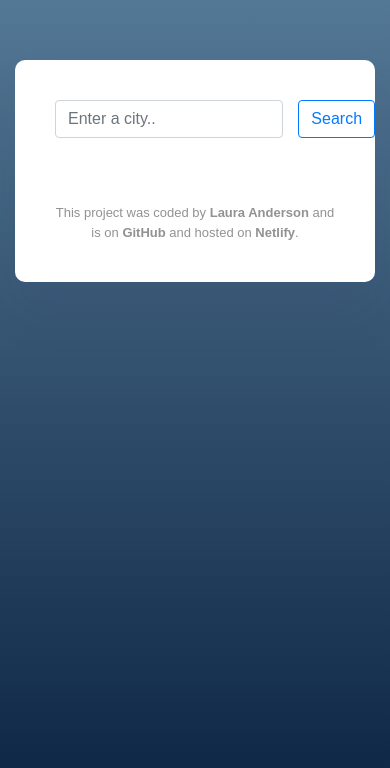
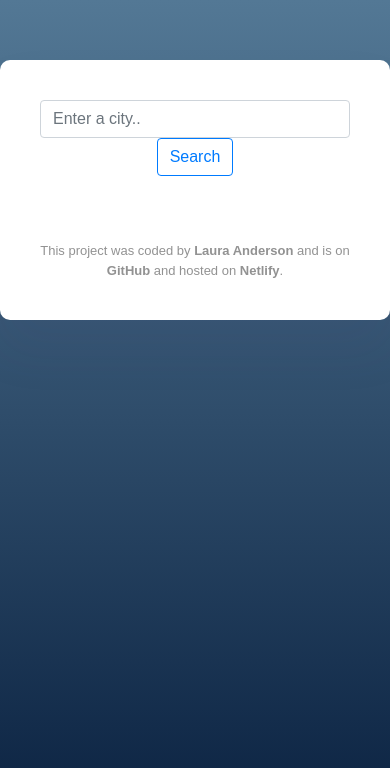
Before and after one commit to lauraanderson-projects/weather-app-responsive, a plain HTML site: page index.html in a window 390 px wide. Drawn offline with nearby package versions, Linux system fonts and the light colour scheme; no server answers.

Commit message:
responsive input buttons

```diff
--- a/index.html
+++ b/index.html
@@ -29,12 +29,13 @@
     <link rel="stylesheet" href="src/styles.css" />
   </head>
   <body>
-    <div class="container">
+    <div>
       <div class="weather-main">
         <header>
           <form id="citySearch">
+            <div class="container">
               <div class="row">
-              <div class="col-10">
+                <div class="col-sm-10 text-center px-0">
                   <input
                     type="search"
                     placeholder="Enter a city.."
@@ -43,10 +44,11 @@
                     class="form-control"
                   />
                 </div>
-              <div class="col-2 px-0">
+                <div class="col-sm-2 text-center">
                   <button type="submit" class="btn btn-outline-primary">
                     Search
                   </button>
+                </div>
               </div>
             </div>
           </form>
--- a/src/styles.css
+++ b/src/styles.css
@@ -31,7 +31,7 @@ footer a:hover {
 
 .weather-main {
   background-color: white;
-  max-width: 600px;
+  max-width: 650px;
   margin: 60px auto;
   padding: 40px 40px;
   border-radius: 10px;
@@ -39,15 +39,15 @@ footer a:hover {
 }
 
 .city-search-entry {
-  background: rgb(246, 246, 246);
+  /*background: rgb(246, 246, 246);
   padding: 15px;
   font-size: 16px;
   border: none;
-  width: 75%;
+  width: 75%;*/
 }
 .city-search-submit {
-  background-color: #537895;
-  /*color: white;
+  /*background-color: #537895;
+  color: white;
   font-size: 16px;
   border-radius: 4px;
   border: none;
```
Lines whose indentation alone changed are shown as unchanged.
